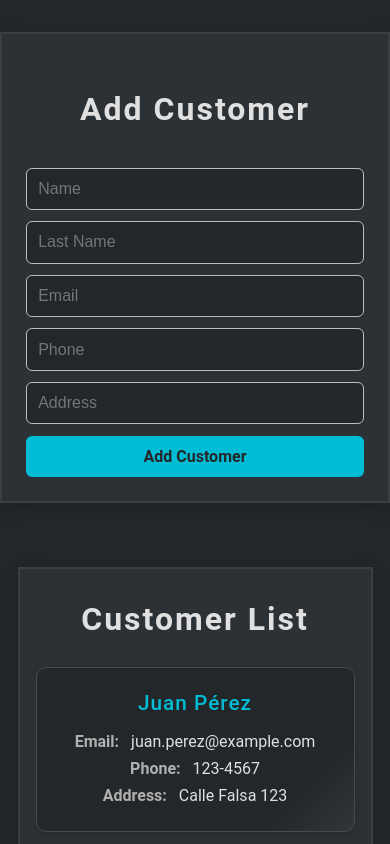
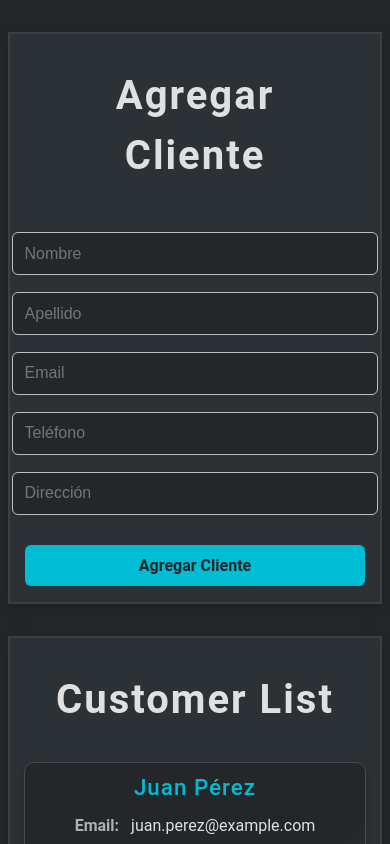
Before and after one commit to FacundoBerthet/customer_management_app, a React (Vite) app in the folder frontend/: page /add in a window 390 px wide. Shown: the top 844 px of the page. Built offline with nearby package versions, Linux system fonts and the light colour scheme.

Commit message:
improve form validation and error handling in CustomerForm

```diff
--- a/frontend/src/App.css
+++ b/frontend/src/App.css
@@ -14,6 +14,10 @@ body {
 
 
 /* --------- ADD FORM ----------------------------- */
+.add-form-container{
+  width: 100%;
+}
+
 .customer-form {
   max-width: 700px;
   margin: 2rem auto;
@@ -26,15 +30,15 @@ body {
   gap: 0.7rem;
 }
 
-.form-title {
+.customer-form-title {
   color: #e0e0e0;
   letter-spacing: 2px;
-  font-size: 2rem;
-  margin-bottom: 1.5rem;
+  font-size: 2.5rem;
+  margin: 2rem;
   text-align: center;
 }
 
-.form-input {
+.customer-form-input {
   padding: 0.7rem;
   border: 1px solid #bdbdbd;
   border-radius: 6px;
@@ -43,12 +47,12 @@ body {
   font-size: 1rem;
 }
 
-.form-input:focus {
+.customer-form-input:focus {
   outline: none;
   border-color: #00bcd4;
 }
 
-.form-btn {
+.customer-form-btn {
   padding: 0.7rem 1.2rem;
   background: #00bcd4;
   color: #23272a;
@@ -60,8 +64,21 @@ body {
   transition: background 0.2s;
 }
 
-.form-btn:hover {
+
+.customer-form-btn:hover {
   background: #0097a7;
+}
+
+/* --------- MENSAJES DE ERROR EN FORMULARIO ----------------------------- */
+.form-error {
+  color: #ff5252;
+  background: #23272a;
+  font-size: 0.95rem;
+  margin: 0.2rem 0 0.7rem 0.2rem;
+  padding-left: 0.5rem;
+  border-left: 3px solid #ff5252;
+  border-radius: 3px;
+  text-align: left;
 }
 
 
@@ -81,9 +98,15 @@ body {
 .customer-list-title {
   color: #e0e0e0;
   letter-spacing: 2px;
-  font-size: 2rem;
-  margin-bottom: 1.5rem;
+  font-size: 2.5rem;
+  margin: 2rem;
   text-align: center;
+}
+
+.customer-list-content {
+  display: flex;
+  justify-content: space-around;
+  flex-wrap: wrap;
 }
 
 .customer-list-empty {
@@ -95,6 +118,7 @@ body {
 
 /* --------- CUSTOMER CARD ----------------------------- */
 .customer-card {
+  width: 40%;
   margin: 1rem;
   border: 1.5px solid #444b52;
   border-radius: 10px;
@@ -130,10 +154,97 @@ body {
 
 
 /* ---------- MEDIA QUERIES ----------------------------- */
-@media (max-width: 900px) {
-  .main-content {
+@media (max-width: 576px) {
+  /* ------ ADD FORM ------ */
+  .customer-form {
+    width: 95%;
+    padding: 0;
+    margin: 2rem auto;
+    display: flex;
     flex-direction: column;
-    gap: 1rem;
-    align-items: stretch;
+    gap: 0.7rem;
+  }
+
+  .customer-form-title {
+    color: #e0e0e0;
+    letter-spacing: 2px;
+    font-size: 2.5rem;
+    margin: 2rem;
+    text-align: center;
+  }
+
+  .customer-form-input {
+    width: 92%;
+    margin: 0.2rem auto;
+    padding: 0.7rem;
+    border: 1px solid #bdbdbd;
+    border-radius: 6px;
+    background: #23272a;
+    color: #e0e0e0;
+    font-size: 1rem;
+  }
+
+  .customer-form-btn {
+    width: 92%;
+    margin: 1rem auto;
+    padding: 0.7rem 1.2rem;
+    background: #00bcd4;
+    color: #23272a;
+    border: none;
+    border-radius: 6px;
+    font-weight: 600;
+    font-size: 1rem;
+    cursor: pointer;
+    transition: background 0.2s;
+  }
+
+
+  /* ---- CUSTOMER LIST ---- */
+  .customer-list {
+    width: 95%;
+    margin: 2rem auto;
+    background: #2c3136;
+    box-shadow: 0 4px 16px rgba(0,0,0,0.18);
+    border: 2px solid #3a3f44;
+  }
+
+  .customer-list-content {
+    display: inline;
+  }
+
+  /* ---- CUSTOMER CARD ---- */
+  .customer-card {
+    width: 92%;
+    margin: 1rem auto;
+    padding: 0;
+    border: 1.5px solid #444b52;
+    border-radius: 10px;
+    background: linear-gradient(135deg, #23272a 80%, #31363b 100%);
+    box-shadow: 0 2px 8px rgba(0,0,0,0.12);
+    transition: box-shadow 0.2s;
+  }
+
+  .customer-card-title {
+    margin: 0.5rem;
+    color: #00bcd4;
+    font-size: 1.4rem;
+    font-weight: 500;
+    letter-spacing: 1px;
+  }
+
+  .customer-card:hover {
+    box-shadow: 0 6px 24px rgba(0,0,0,0.22);
+  }
+
+  .customer-card-info {
+    margin: 0.6rem;
+    color: #e0e0e0;
+    font-size: 1rem;
+  }
+
+.customer-card-info span {
+    color: #b0b0b0;
+    font-weight: 600;
+    margin-right: 0.5em;
   }
 }
--- a/frontend/src/CustomerForm.jsx
+++ b/frontend/src/CustomerForm.jsx
@@ -2,7 +2,7 @@ import { useState } from 'react';
 
 //Componente que permite agregar un nuevo cliente
 function CustomerForm({ onAddCustomer }) {
-    //Estado para los campos del formulario
+    // Estado para los campos del formulario
     const [form, setForm] = useState({
         firstName: '',
         lastName: '',
@@ -10,28 +10,66 @@ function CustomerForm({ onAddCustomer }) {
         phone: '',
         address: ''
     });
+    // Estado para los mensajes de error de validación
+    const [errors, setErrors] = useState({});
 
-    //Manejador de cambios en los campos del formulario
-    function handleChange(e) {
-        setForm({...form, [e.target.name]: e.target.value});
+    // Función que valida los campos del formulario
+    function validate(form) {
+        const newErrors = {};
+        // Validar nombre
+        if (!form.firstName.trim()) newErrors.firstName = 'First name is required.';
+        // Validar apellido
+        if (!form.lastName.trim()) newErrors.lastName = 'Last name is required.';
+        // Validar email
+        if (!form.email.trim()) {
+            newErrors.email = 'Email is required.';
+        } else if (!/^[^@\s]+@[^@\s]+\.[^@\s]+$/.test(form.email)) {
+            newErrors.email = 'Email is not valid.';
+        }
+        return newErrors;
     }
 
-    //Manejador de envio del formulario
-    function handleSubmit(e){
-        e.preventDefault(); //Previene el comportamiento por defecto del formulario
-        onAddCustomer(form); //Llama a la función onAdd con los datos del formulario
-        setForm({ firstName: '', lastName: '', email: '', phone: '', address: '' }); //Limpia el formulario
+    // Manejador de cambios en los campos del formulario
+    function handleChange(e) {
+        setForm({ ...form, [e.target.name]: e.target.value });
+        // Limpia el error del campo modificado
+        setErrors({ ...errors, [e.target.name]: undefined });
     }
 
+    // Manejador de envío del formulario
+    function handleSubmit(e) {
+        e.preventDefault(); // Previene el comportamiento por defecto
+        const validationErrors = validate(form); // Valida los campos
+        // Si hay errores, los muestra y no envía el formulario
+        if (Object.keys(validationErrors).length > 0) {
+            setErrors(validationErrors);
+            return;
+        }
+        // Si no hay errores, agrega el cliente y limpia el formulario
+        onAddCustomer(form);
+        setForm({ firstName: '', lastName: '', email: '', phone: '', address: '' });
+        setErrors({});
+    }
+
+    // Renderiza el formulario y los mensajes de error debajo de cada campo
     return (
         <form className="customer-form" onSubmit={handleSubmit}>
-            <h2 className="form-title">Add Customer</h2>
-            <input className="form-input" name="firstName" placeholder="Name" value={form.firstName} onChange={handleChange} />
-            <input className="form-input" name="lastName" placeholder="Last Name" value={form.lastName} onChange={handleChange} />
-            <input className="form-input" name="email" placeholder="Email" value={form.email} onChange={handleChange} />
-            <input className="form-input" name="phone" placeholder="Phone" value={form.phone} onChange={handleChange} />
-            <input className="form-input" name="address" placeholder="Address" value={form.address} onChange={handleChange} />
-            <button className="form-btn" type="submit">Add Customer</button>
+            <h2 className="customer-form-title">Agregar Cliente</h2>
+            {/* Campo Nombre */}
+            <input className="customer-form-input" name="firstName" placeholder="Nombre" value={form.firstName} onChange={handleChange} />
+            {errors.firstName && <div className="form-error">{errors.firstName}</div>}
+            {/* Campo Apellido */}
+            <input className="customer-form-input" name="lastName" placeholder="Apellido" value={form.lastName} onChange={handleChange} />
+            {errors.lastName && <div className="form-error">{errors.lastName}</div>}
+            {/* Campo Email */}
+            <input className="customer-form-input" name="email" placeholder="Email" value={form.email} onChange={handleChange} />
+            {errors.email && <div className="form-error">{errors.email}</div>}
+            {/* Campo Teléfono */}
+            <input className="customer-form-input" name="phone" placeholder="Teléfono" value={form.phone} onChange={handleChange} />
+            {/* Campo Dirección */}
+            <input className="customer-form-input" name="address" placeholder="Dirección" value={form.address} onChange={handleChange} />
+            {/* Botón para agregar cliente */}
+            <button className="customer-form-btn" type="submit">Agregar Cliente</button>
         </form>
     );
 }
--- a/frontend/src/CustomerList.jsx
+++ b/frontend/src/CustomerList.jsx
@@ -5,11 +5,13 @@ import Customer from "./Customer";
 function CustomerList({ customers }) {
     return (
     <div className="customer-list">
-            <h2 className="customer-list-title">Customer List</h2>
-            {customers.length === 0 ?
-        (<p className="customer-list-empty">No customers found.</p>)
+        <h2 className="customer-list-title">Customer List</h2>
+            <div className="customer-list-content">
+                {customers.length === 0 ?
+                (<p className="customer-list-empty">No customers found.</p>)
                 :
                 (customers.map((c, i) => (<Customer key={i} {...c} />)))}
+            </div>
         </div>
     );
 }
```
